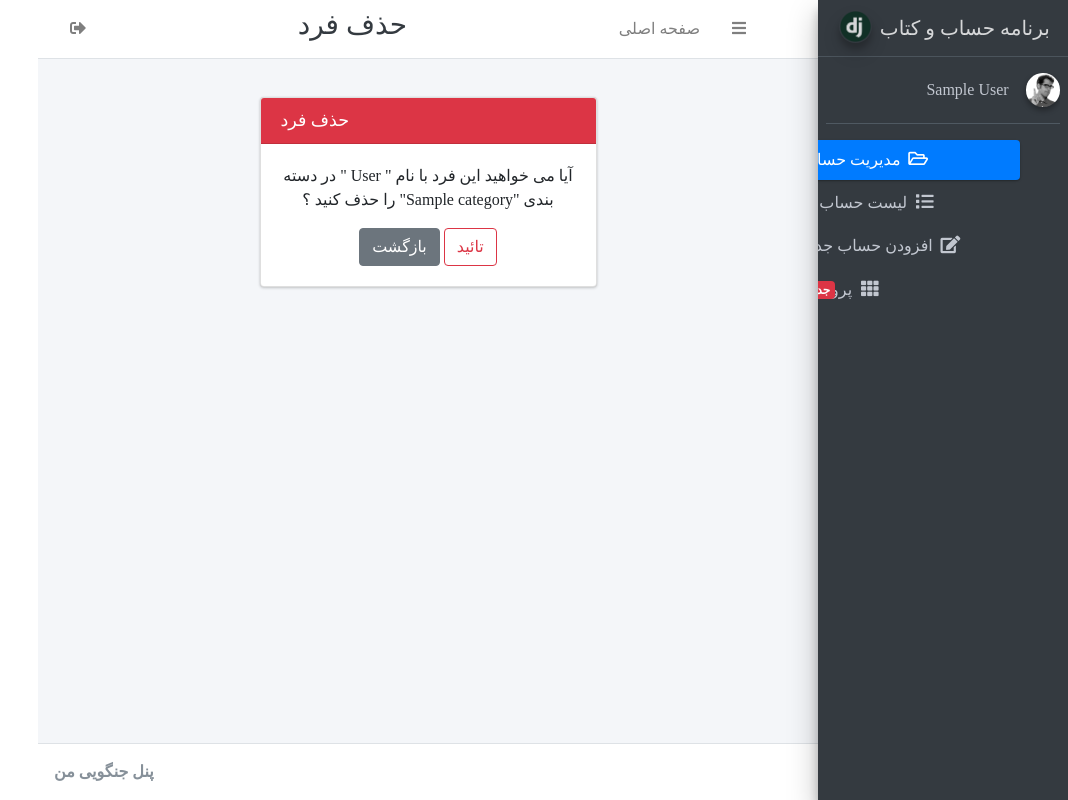
After one commit to meysam1996/Dongy-app-Django, a Django app: page /panel/Categort/1/delete-people/1/ in a window 1280 px wide. The commit adds this page. Shown: the whole page, without its empty margins (212-1280 px from the left). Run offline with Django 3.2, Linux system fonts and the light colour scheme; a user stored in the database is signed in; tables that the repository leaves empty hold one stand-in row (values such as "Sample post"); some libraries are stand-ins or nearby versions; some web fonts are replaced.

Commit message:
people delete was done

```diff
--- a/panel/urls.py
+++ b/panel/urls.py
@@ -3,7 +3,7 @@ from django.urls import path
 from .views import (
     CategoryListView, CategoryCreate, CategoryUpdate, CategoryDelete,
     TransactionList, TransactionCreateView, TransactionUpdateView, TransactionDeleteView,
-    PeopleListView, PeopleCreateView, PeopleUpdateView
+    PeopleListView, PeopleCreateView, PeopleUpdateView, PeopleDeleteView
     )
 
 app_name= "panel"
@@ -24,14 +24,15 @@ urlpatterns = [
     path('', CategoryListView.as_view(), name='home'),
     path('panel/', CategoryListView.as_view(), name='home'),
     path('panel/New-Categort/', CategoryCreate.as_view(), name='category-create'),
-    path('panel/Categort/update/<int:pk>', CategoryUpdate.as_view(), name='category-update'),
-    path('panel/Categort/delete/<int:pk>', CategoryDelete.as_view(), name='category-delete'),
+    path('panel/Categort/update/<int:pk>/', CategoryUpdate.as_view(), name='category-update'),
+    path('panel/Categort/delete/<int:pk>/', CategoryDelete.as_view(), name='category-delete'),
     path('panel/Categort/<int:pk>/Transaction-list/', TransactionList.as_view(), name='transaction-list'),
     path('panel/Categort/<int:pk>/create-transaction/', TransactionCreateView.as_view(), name='transaction-create'),
-    path('panel/Categort/<int:c_pk>/update-transaction/<int:tr_pk>', TransactionUpdateView.as_view(), name='transaction-update'),
-    path('panel/Categort/<int:c_pk>/delete-transaction/<int:tr_pk>', TransactionDeleteView.as_view(), name='transaction-delete'),
+    path('panel/Categort/<int:c_pk>/update-transaction/<int:tr_pk>/', TransactionUpdateView.as_view(), name='transaction-update'),
+    path('panel/Categort/<int:c_pk>/delete-transaction/<int:tr_pk>/', TransactionDeleteView.as_view(), name='transaction-delete'),
     path('panel/Categort/<int:pk>/People-list/', PeopleListView.as_view(), name='people-list'),
     path('panel/Categort/<int:pk>/create-people/', PeopleCreateView.as_view(), name='people-create'),
-    path('panel/Categort/<int:c_pk>/update-people/<int:p_pk>', PeopleUpdateView.as_view(), name='people-update'),
+    path('panel/Categort/<int:c_pk>/update-people/<int:p_pk>/', PeopleUpdateView.as_view(), name='people-update'),
+    path('panel/Categort/<int:c_pk>/delete-people/<int:p_pk>/', PeopleDeleteView.as_view(), name='people-delete'),
 
 ]
--- a/panel/views.py
+++ b/panel/views.py
@@ -172,3 +172,21 @@ class PeopleUpdateView(PeopleOwnerMixin, UpdateView):
         form.instance.owner = self.request.user
         form.instance.category = category
         return super().form_valid(form)
+
+
+class PeopleDeleteView(PeopleOwnerMixin, DeleteView):
+    model = People
+    template_name = 'panel/people-confirm-delete.html'
+
+    def get_success_url(self):
+        return reverse('panel:people-list', args=[category.id])
+
+    def get_object(self):
+        people = get_object_or_404(People, id=self.kwargs['p_pk'])
+        return people
+
+    def get_context_data(self, **kwargs):
+        global category
+        category = get_object_or_404(Category, id=self.kwargs['c_pk'])
+        kwargs['category'] = category
+        return super().get_context_data(**kwargs)
--- /dev/null
+++ b/templates/panel/people-confirm-delete.html
@@ -0,0 +1,24 @@
+{% extends 'panel/base.html' %}
+
+{% block title-meta %} | حذف فرد{% endblock %}
+{% block title %} حذف فرد {% endblock %}
+
+{% block main %}
+<div class="col-md-6 text-center mx-auto">
+    <!-- general form elements -->
+        <div class="card card-danger">
+            <div class="card-header">
+                <h3 class="card-title mb-0 float-left">حذف فرد</h3>
+            </div>
+            <div class="card-body">
+                <form method="post">{% csrf_token %}
+                    <p>آیا می خواهید این فرد با نام "
+                    {{ people.fullname }}
+                    " در دسته بندی "{{ category.title }}" را حذف کنید ؟</p>
+                    <input type="submit" class="btn btn-outline-danger" value="تائید">
+                    <input type="submit" class="btn btn-secondary" value="بازگشت" onclick="window.location.href='{% url 'panel:people-list' category.pk %}';return false;">
+                </form>
+            </div>
+
+</div>
+{% endblock %}
--- a/templates/panel/people-list.html
+++ b/templates/panel/people-list.html
@@ -24,7 +24,7 @@
 
                       <div class="icon-update-delete">
                         <a href="{% url 'panel:people-update' c_pk=category.pk p_pk=person.pk %}" class="update-icon"><i class="far fa-edit"></i></a>
-                        <a href="#" class="delete-icon"><i class="far fa-trash-alt"></i></a>
+                        <a href="{% url 'panel:people-delete' c_pk=category.pk p_pk=person.pk %}" class="delete-icon"><i class="far fa-trash-alt"></i></a>
                       </div>
                     </div>
 
```
